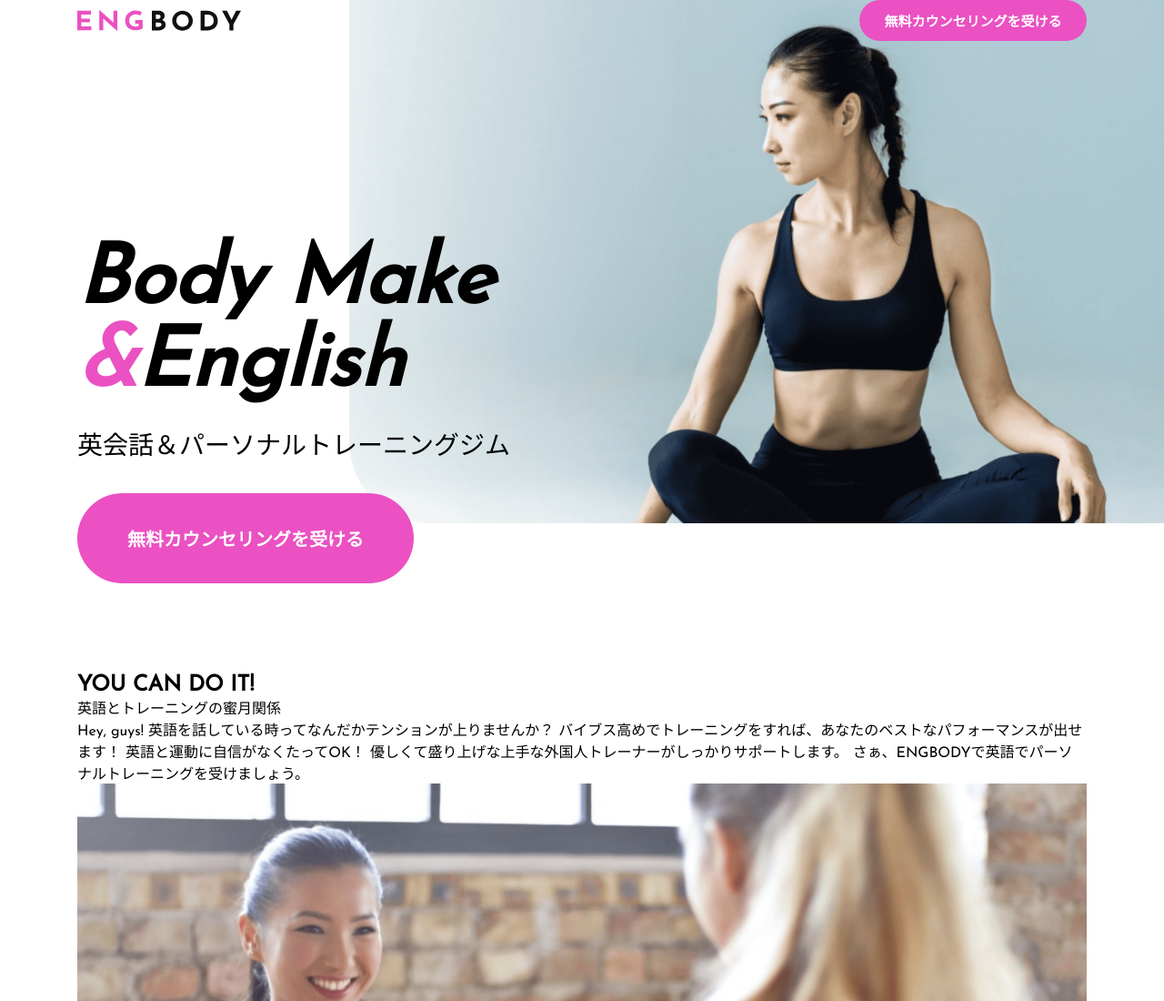
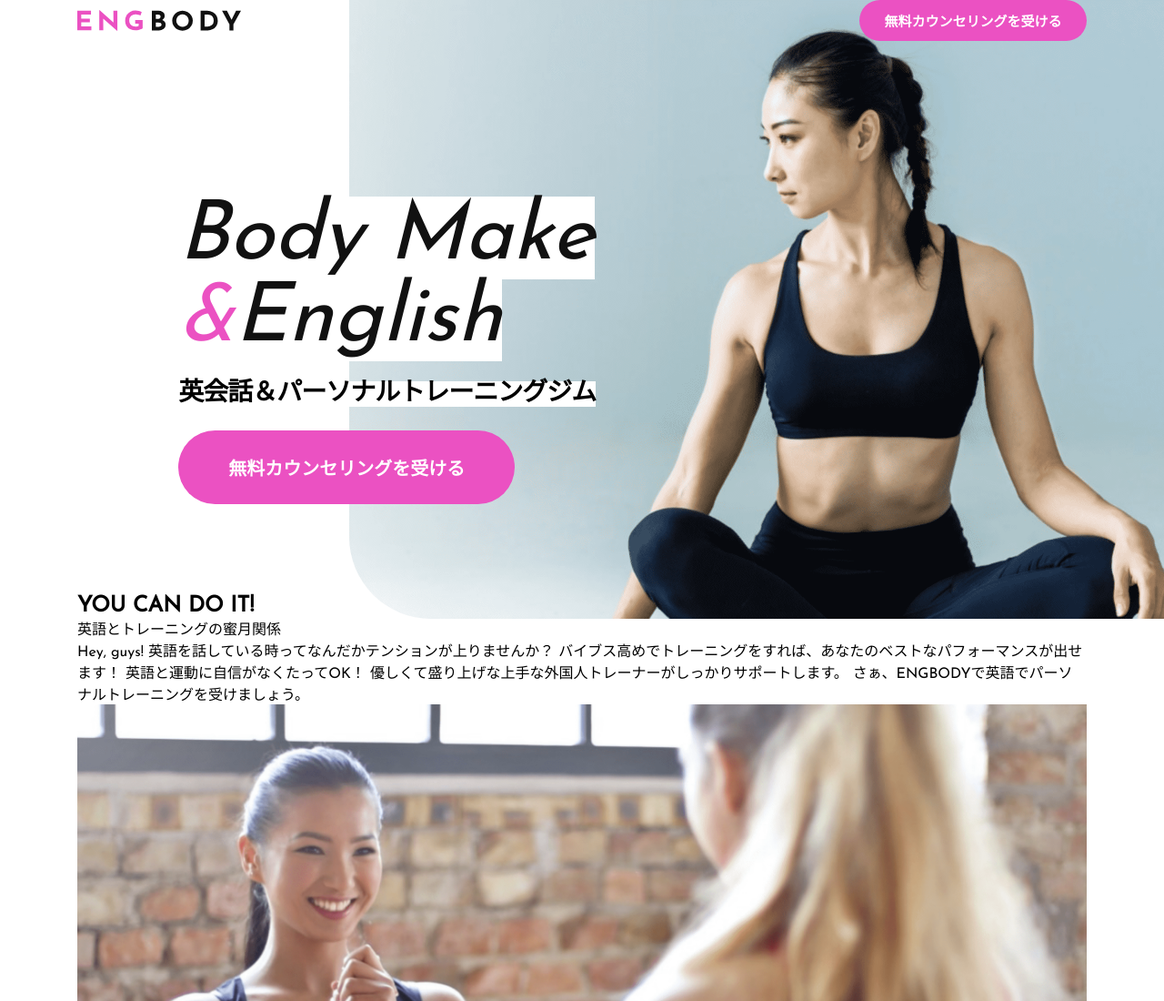
Before and after one commit to aki104-y/Body-Make-English, a plain HTML site: page index.html in a window 1280 px wide. Shown: the top 1100 px of the page at 91% size. Drawn offline with nearby package versions, Linux system fonts and the light colour scheme.

Commit message:
css追加

```diff
--- a/common/css/style.css
+++ b/common/css/style.css
@@ -351,8 +351,8 @@ img {
 }
 
 .header__inner {
-  padding-right: 5%;
-  padding-left: 5%;
+  padding-right: 4%;
+  padding-left: 4%;
   display: flex;
   justify-content: space-between;
   align-items: center;
@@ -378,9 +378,9 @@ img {
 ------------------------------------------------------ */
 .main__inner {
   padding-top: 80px;
-  padding-right: 5%;
+  padding-right: 4%;
   padding-bottom: 80px;
-  padding-left: 5%;
+  padding-left: 4%;
 }
 @media screen and (min-width: 992px) {
   .main__inner {
@@ -411,42 +411,55 @@ img {
 }
 
 .mv__inner {
-  padding-right: 5%;
-  padding-left: 5%;
+  padding-right: 4%;
+  padding-left: 4%;
 }
-@media screen and (min-width: 992px) {
+@media screen and (min-width: 1200px) {
   .mv__inner {
-    max-width: 1150px;
+    max-width: 1440px;
     padding-right: 20px;
-    padding-left: 20px;
     margin: 0 auto;
   }
 }
 
+@media screen and (min-width: 1200px) {
+  .mv__text-box {
+    padding-left: 12%;
+  }
+}
+
 .mv__title {
-  font-size: 2.625rem;
+  font-size: min(11vw, 5.625rem);
   font-style: italic;
-  padding: 125px 0 10px 0;
+  font-weight: inherit;
+  color: #111;
+  line-height: 1;
+  padding: 110px 0 3px 0;
 }
 @media screen and (min-width: 992px) {
   .mv__title {
-    font-size: 5.625rem;
-    padding: 220px 0 20px 0;
+    padding: 172px 0 11px 0;
   }
 }
 
-.mv__title span {
+.mv__text-color {
+  background-color: #fff;
+}
+
+.mv__text-color--accent {
+  font-size: min(9vw, 85px);
   color: #eb51c2;
 }
 
 .mv__subtitle {
-  padding-bottom: 19px;
-  font-size: 0.8125rem;
+  padding-bottom: 12px;
+  font-size: min(3.5vw, 28px);
+  font-weight: bold;
+  letter-spacing: -1px;
 }
 @media screen and (min-width: 992px) {
   .mv__subtitle {
-    font-size: 1.75rem;
-    padding-bottom: 35px;
+    padding-bottom: 25px;
   }
 }
 
@@ -461,9 +474,19 @@ img {
   object-fit: cover;
   z-index: -1;
 }
+@media screen and (min-width: 576px) {
+  .mv__img {
+    height: 500px;
+  }
+}
 @media screen and (min-width: 992px) {
   .mv__img {
-    height: auto;
+    height: 680px;
+  }
+}
+@media screen and (min-width: 1400px) {
+  .mv__img {
+    padding-right: 50px;
   }
 }
 
@@ -516,7 +539,7 @@ img {
   .btn--mv {
     font-size: 1.25rem;
     width: 370px;
-    padding: 35px 10px;
+    padding: 26px 10px;
   }
 }
 
--- a/index.html
+++ b/index.html
@@ -35,14 +35,19 @@
     </header>
     <!--        ヘッダー終わり        -->
     <div class="mv__inner">
-      <h2 class="mv__title">Body Make<br><span>&</span>English</h2>
+      <div class="mv__text-box">
+        <h2 class="mv__title">
+          <span class="mv__text-color">Body Make<br><span class="mv__text-color mv__text-color--accent">&</span>English
+          </span><!-- /mv__text-color -->
+        </h2>
         <!-- /.mv__title -->
-      <p class="mv__subtitle">英会話＆パーソナルトレーニングジム</p>
+        <p class="mv__subtitle"><span class="mv__text-color">英会話＆パーソナルトレーニングジム</span></p>
         <!-- /.mv__subtitle -->
         <p class="mv__btn">
           <a href="" class="btn btn--mv">無料カウンセリングを受ける</a><!-- /.btn -->
         </p>
         <!-- /.mv__btn -->
+      </div><!-- /.mv__text-box -->
       <img src="images/bg_mv@2x.png" alt="横を向いて胡座で座っている女性の写真" class="mv__img" />
     </div>
     <!-- /.mv__inner -->
```
Also changed, not shown: 1 other file. Lines whose indentation alone changed are shown as unchanged.
